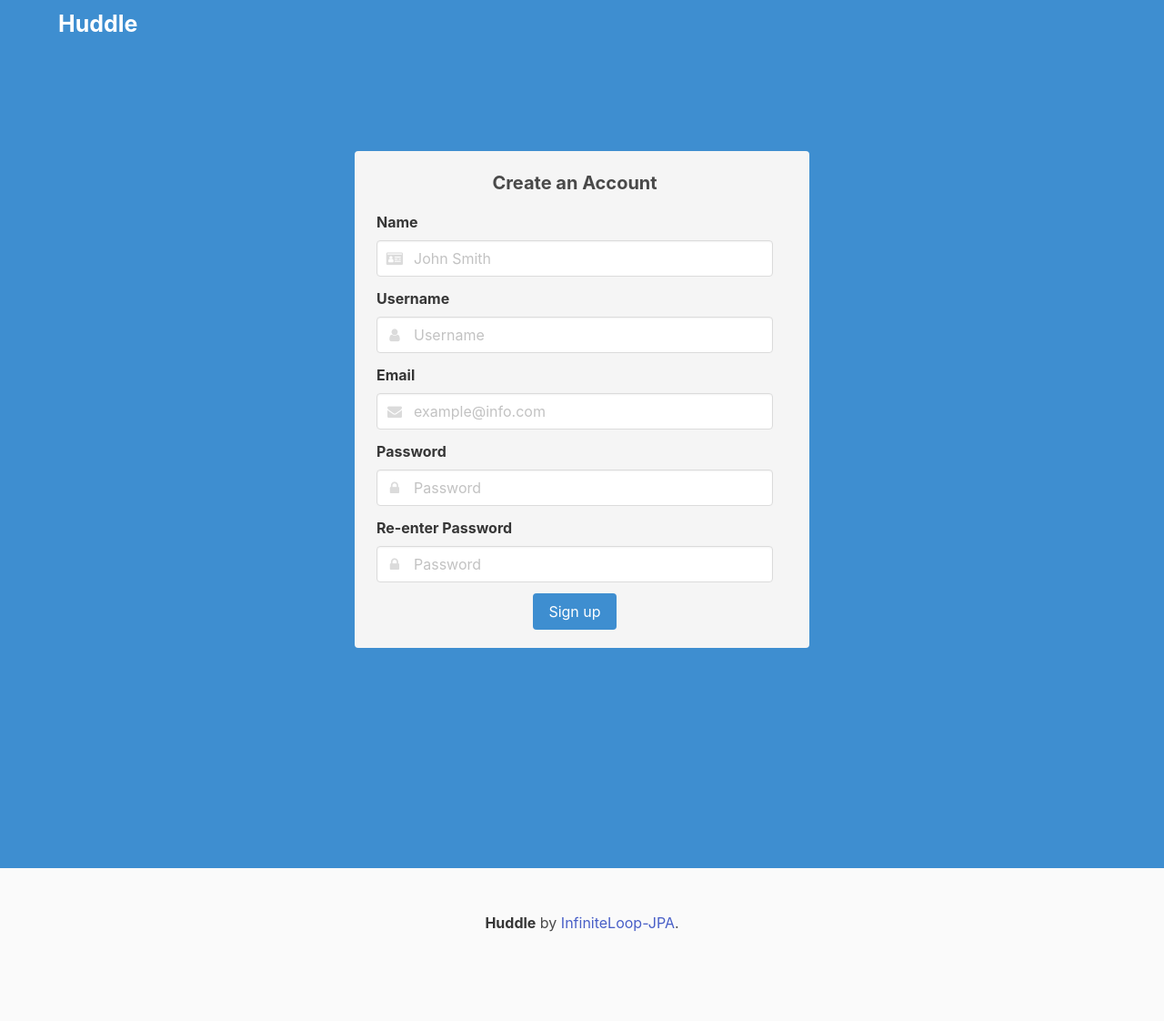
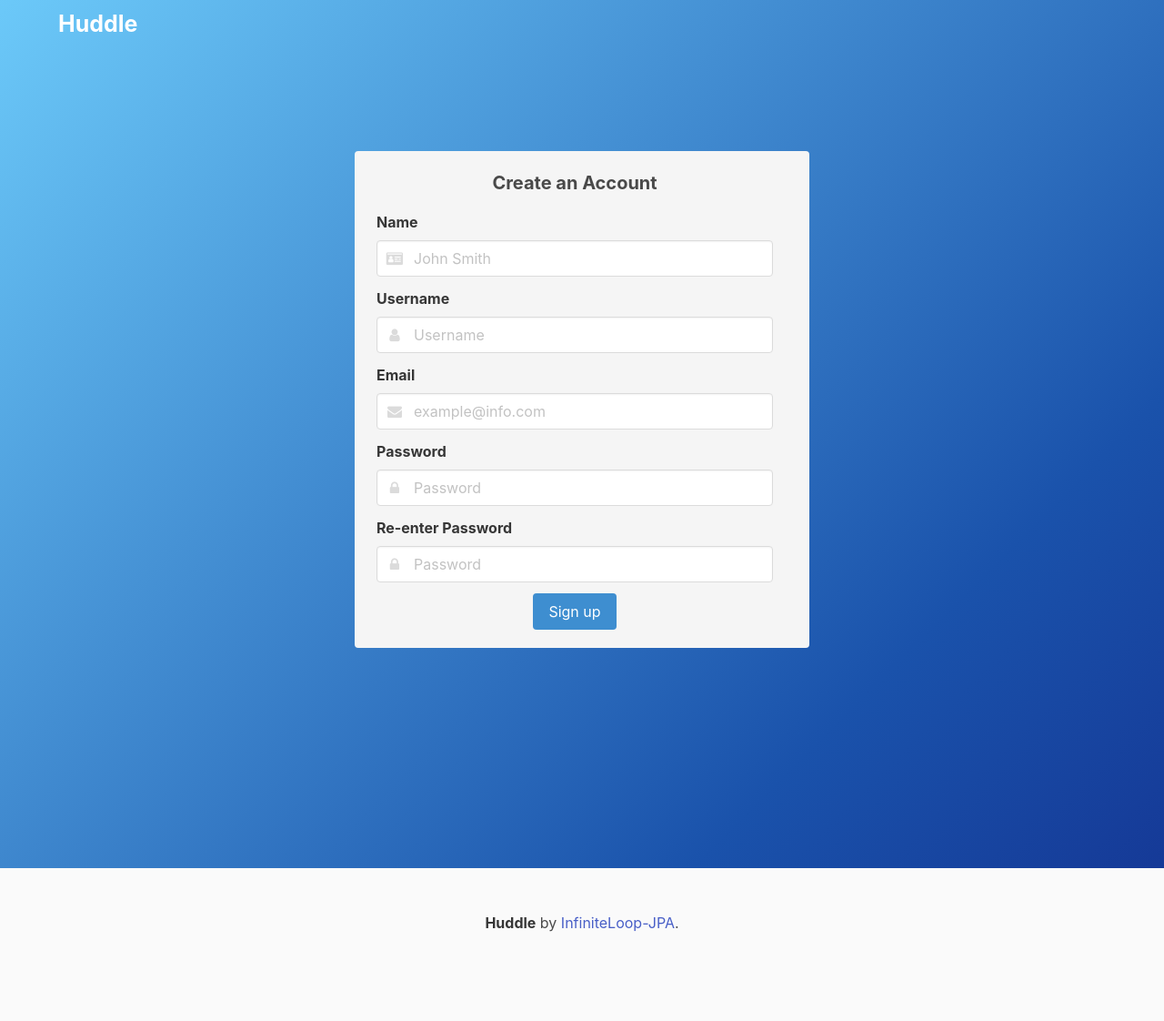
Before and after one commit to pabdue/Huddle, a Django app: page /huddle/signup/ in a window 1280 px wide. Shown: the whole page at 91% size. Run offline with Django 4.2, Linux system fonts and the light colour scheme.

Commit message:
fix bug, add new background style, group page

```diff
--- a/Huddle_app/static/style.css
+++ b/Huddle_app/static/style.css
@@ -48,3 +48,37 @@ body.fixed-nav-padding {
     padding-bottom: 3rem;
     width: 500px;
 }
+
+.bg {
+    width: 100%;
+    min-height: 100%;
+    display: flex;
+    background-size: 300% 300%;
+    background-image: linear-gradient(-45deg, rgb(10, 3, 107) 0%, rgb(26, 82, 171)25%, #6dcbfa 51%, #2323ca 100%);
+    -webkit-animation: AnimateBG 20s ease infinite;
+            animation: AnimateBG 20s ease infinite;
+}
+
+@-webkit-keyframes AnimateBG {
+    0% {
+        background-position: 0% 50%;
+    }
+    50% {
+        background-position: 100% 50%;
+    }
+    100% {
+        background-position: 0% 50%;
+    }
+}
+
+@keyframes AnimateBG {
+    0% {
+        background-position: 0% 50%;
+    }
+    50% {
+        background-position: 100% 50%;
+    }
+    100% {
+        background-position: 0% 50%;
+    }
+}
--- a/Huddle_app/templates/huddle_page.html
+++ b/Huddle_app/templates/huddle_page.html
@@ -3,6 +3,7 @@
     <head>
         <meta charset="utf-8">
         <meta name="viewport" content="width=device-width, initial-scale=1">
+        {% load static %}
         <title>Huddle | Group</title>
         <link rel="stylesheet" href="{% static 'style.css' %}">
         <link rel="stylesheet" href="https://cdn.jsdelivr.net/npm/bulma@0.9.4/css/bulma.min.css">
@@ -62,7 +63,7 @@
                 </a>
               </div>
               <div class="navbar-end pr-5">
-                <a class="navbar-item" href="http://huddlgroup.com/">
+                <a class="navbar-item" href="/huddle/home/">
                     <i class="fas fa-lg fa-home"></i>
                 </a>
               </div>
--- a/Huddle_app/templates/login.html
+++ b/Huddle_app/templates/login.html
@@ -14,12 +14,12 @@
 
 <body>
     <div>
-        <section class="hero is-info is-large" style="padding-bottom: 100px;">
+        <section class="bg hero is-large" style="padding-bottom: 100px;">
             <div class="hero-head">
                 <nav class="navbar">
                     <div class="container">
                         <div class="navbar-brand">
-                            <a class="navbar-item huddle-logo">
+                            <a class="navbar-item huddle-logo" style="color: white;">
                                 Huddle
                             </a>
                         </div>
--- a/Huddle_app/templates/signup.html
+++ b/Huddle_app/templates/signup.html
@@ -12,12 +12,12 @@
 </head>
 <body>
 <div>
-    <section class="hero is-info is-large" style="padding-bottom: 100px;">
+    <section class="bg hero is-large" style="padding-bottom: 100px;">
         <div class="hero-head">
             <nav class="navbar">
                 <div class="container ">
                     <div class="navbar-brand">
-                        <a class="navbar-item huddle-logo">
+                        <a class="navbar-item huddle-logo" style="color: white;">
                             Huddle
                         </a>
                     </div>
```
Also changed, not shown: Huddle/settings.py (+5 -3 lines).
